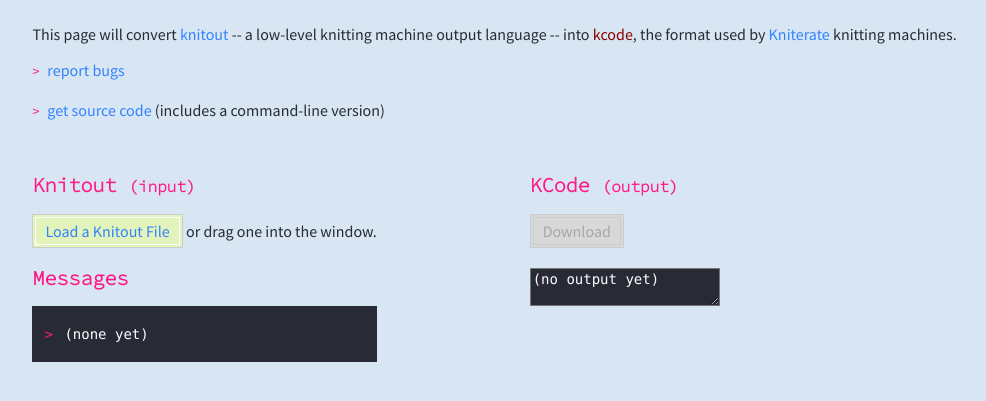
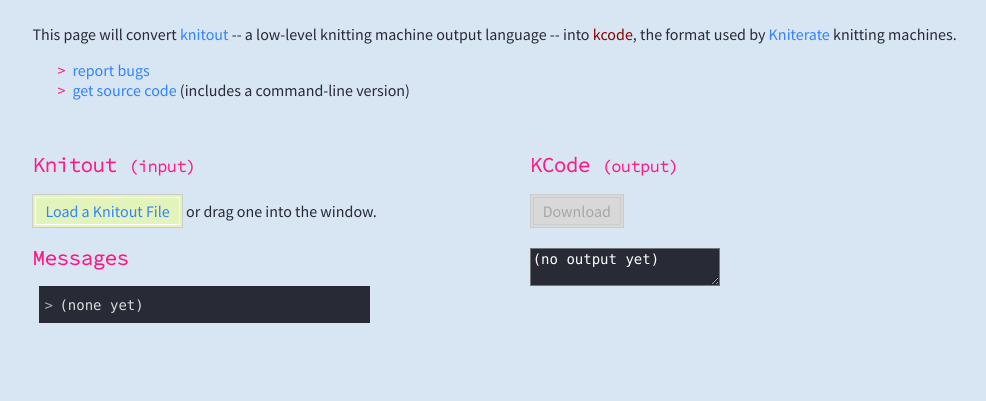
Before and after one commit to textiles-lab/knitout-backend-kniterate, a plain HTML site: page index.html in a window 1280 px wide. Shown: the part 77-478 px from the top of the page, without its empty margins (6-992 px from the left). Drawn offline with Linux system fonts and the light colour scheme.

Commit message:
tweak message styling

```diff
--- a/index.html
+++ b/index.html
@@ -11,21 +11,27 @@
 		<p>
 This page will convert <a href="https://github.com/textiles-lab/knitout">knitout</a> -- a low-level knitting machine output language -- into <a class="broken" href="">kcode</a>, the format used by <a href="https://kniterate.com/">Kniterate</a> knitting machines.
 		</p>
-		<p>
-<li>&ensp;<a href="https://github.com/textiles-lab/knitout-backend-kniterate/issues">report bugs</a></li><br>
-<li>&ensp;<a href="https://github.com/textiles-lab/knitout-backend-kniterate/">get source code</a> (includes a command-line version)</li>
-		</p>
+		<ul>
+<li><a href="https://github.com/textiles-lab/knitout-backend-kniterate/issues">report bugs</a></li>
+<li><a href="https://github.com/textiles-lab/knitout-backend-kniterate/">get source code</a> (includes a command-line version)</li>
+		</ul>
 		<br>
 <div id="wrapper">
 	<div id="column1">
 		<h2>Knitout <span style="font-size:16px">(input)</span></h2>
 		<label for="infile" class="button">Load a Knitout File</label> or drag one into the window.<br>
 		<input type="file" id="infile" style="display:none">
-				<h2>Messages</h2>
-				<ul id="messages" style="background-color:#282a36; padding-right:1em">
-					<br>
-					<li>(none yet)</li><br>
-				</ul>
+		<h2>Messages</h2>
+		<ul id="messages">
+			<li class="info">(none yet)</li>
+			<!--
+			<li class="log">Messages from a console.log command end up looking like this text here looks</li>
+			<li class="info">Messages from a console.info command end up looking like this text here looks</li>
+			<li class="warn">Messages from a console.warn command end up looking like this text here looks</li>
+			<li class="error">Messages from a console.error command end up looking like this text here looks</li>
+			<li class="assert">Messages from a console.assert command end up looking like this text here looks</li>
+			-->
+		</ul>
 	</div>
 	<div id="column2">
 		<h2>KCode <span style="font-size:16px">(output)</span></h2>
@@ -84,6 +90,17 @@ This page will convert <a href="https://github.com/textiles-lab/knitout">knitout
 					};
 				}
 
+				console.assert = function () {
+					if (arguments[0]) {
+						//don't print anything, condition was true.
+					} else {
+						const li = document.createElement("LI");
+						li.classList.add('assert');
+						li.innerText = makeMessage(...[...arguments].slice(1)); // [...arguments] converts to array so we can slice off the first (condition) argument
+						messages.appendChild(li);
+					}
+					real.assert(...arguments); //also log to console
+				};
 				try {
 					let kcFile;
 					let i = filename.lastIndexOf('.');
@@ -123,9 +140,15 @@ This page will convert <a href="https://github.com/textiles-lab/knitout">knitout
 
 			//file loading modified from knitout-live-visualizer:
 			function readFile(file) {
+				console.log("Attempting to read file: '" + file.name + "'.");
+
+				//reset messages:
 				const m = document.getElementById('messages');
-				m.innerHTML = '<br>'; //clear messages '(none yet)' placeholder
-				console.log("Attempting to read file: '" + file.name + "'.");
+				m.innerHTML = '';
+				const li = document.createElement('LI');
+				li.innerText = `Processing file '${file.name}'...`;
+				li.classList.add('info');
+				m.appendChild(li);
 
 				//generate new data:
 				var reader = new FileReader();
--- a/style.css
+++ b/style.css
@@ -134,25 +134,45 @@ input[type='file'] {
   background: #d8d8d8;
 }
 
-li {
-  justify-content: start;
-  align-items: center;
-  list-style-type: none;
+#messages {
+	background-color:#282a36;
+	margin:0.5em;
+	padding:0.5em 0.5em 0.5em 20px;
+
+	font-size: 14px;
+	font-family: Consolas, Monaco, 'Andale Mono', 'Ubuntu Mono', monospace;
+	color:#fff;
 }
 
 #messages > li {
-  display: grid;
-  grid-template-columns: 20px auto;
-  margin-left: -2em;
-  color: white;
-  font-size: 14px;
-  font-family: Consolas, Monaco, 'Andale Mono', 'Ubuntu Mono', monospace;
+	margin:0.25em 0;
+}
+
+#messages > li.log { color:#999; }
+#messages > li.log::before { color:#888; }
+
+#messages > li.info { color:#ddd; }
+#messages > li.info::before { color:#aaa; }
+
+#messages > li.warn { color:#ff5; }
+#messages > li.warn::before { content:'⚠️'; color:#ff0; font-size:10px; }
+
+
+#messages > li.error { color:#f55; }
+#messages > li.error::before { content:'🛑'; color:#f00; font-size:10px; }
+
+#messages > li.assert { color:#000; background:#bbb; }
+#messages > li.assert::before { content:'💣'; color:#000; background:#bbb; font-size:14px; }
+
+ul, ol {
+	list-style:none;
 }
 
 li::before {
   content: '>';
-  align-self: flex-start;
-  font-size: 14px;
+  display:inline-block;
+  width:15px;
+  margin-left:-15px;
   color: #ff1786;
 }
 
```
